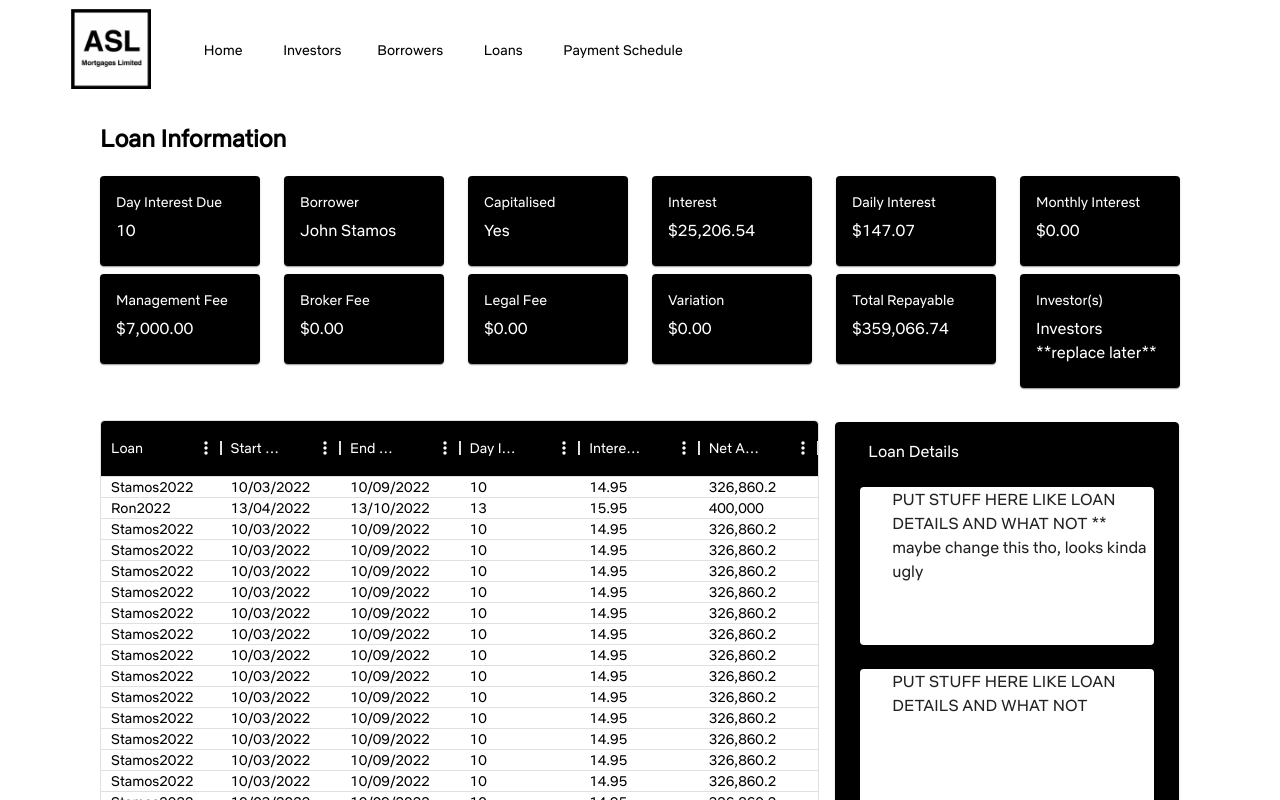
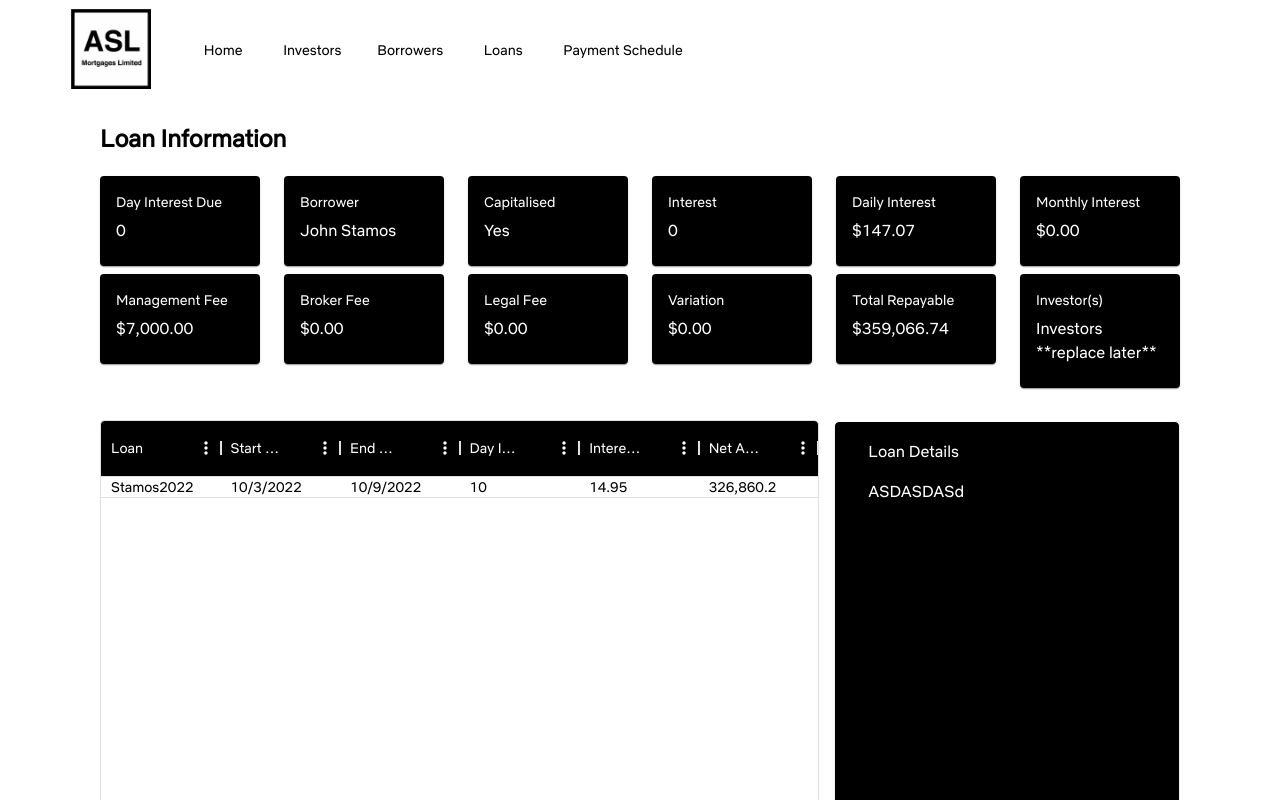
Before and after one commit to frontierSpaceAlien/ASLMortgages_POC, a React (Create React App) app in the folder client/: page /Loan in a window 1280 px wide. Shown: the top 800 px of the page. Built offline with nearby package versions, Linux system fonts and the light colour scheme.

Commit message:
compound interest is auto calculated

```diff
--- a/client/package.json
+++ b/client/package.json
@@ -21,6 +21,7 @@
     "@testing-library/user-event": "^13.5.0",
     "axios": "^1.3.4",
     "cors": "^2.8.5",
+    "date-fns": "^2.29.3",
     "prop-types": "^15.8.1",
     "react": "^18.2.0",
     "react-dom": "^18.2.0",
--- a/client/src/App.js
+++ b/client/src/App.js
@@ -13,8 +13,17 @@ import Loan from "./pages/Loan";
 import logo from "./assets/logo/image01.png"
 import Investors from "./pages/Investor";
 import NetflixSansReg from "./fonts/NetflixSans-Regular.ttf";
+import { green, indigo  } from '@mui/material/colors';
 
 const theme = createTheme({
+  palette:{
+    primary:{
+      main: indigo['A700'],
+    },
+    secondary: {
+      main: green[500],
+    },
+  },
     typography: {
         fontFamily: 'NetflixSans',
     },
@@ -39,6 +48,7 @@ const App = () =>  {
   return (
         <Router>
           <div>
+            <ThemeProvider theme={theme}>
               <ul className="header">
               <li>
                   <NavLink exact to = "/">
@@ -47,13 +57,11 @@ const App = () =>  {
                     </a>
                   </NavLink>
                   </li>
-                  <ThemeProvider theme={theme}>
                       <li><NavLink to="/"><Button sx={{ color: 'black', textTransform: 'capitalize' }}>Home</Button></NavLink></li>
                       <li><NavLink to="/Investors"><Button sx={{ color: 'black', textTransform: 'capitalize' }}>Investors</Button></NavLink></li>
                       <li><NavLink to="/Borrowers"><Button sx={{ color: 'black', textTransform: 'capitalize' }}>Borrowers</Button></NavLink></li>
                       <li><NavLink to="/Loan "><Button sx={{ color: 'black', textTransform: 'capitalize' }}>Loans</Button></NavLink></li>
                       <li><NavLink to="/Schedule"><Button sx={{ color: 'black', textTransform: 'capitalize' }}>Payment Schedule</Button></NavLink></li>
-                 </ThemeProvider>
               </ul>
               <div className="content">
                 <Routes>
@@ -63,6 +71,7 @@ const App = () =>  {
                   <Route exact path="/Investors" element={<Investors />} />
                 </Routes>
               </div>
+            </ThemeProvider>
           </div>
         </Router>
     );
--- a/client/src/pages/Loan.js
+++ b/client/src/pages/Loan.js
@@ -11,8 +11,18 @@ import Paper from '@mui/material/Paper';
 import Card from '@mui/material/Card';
 import CardActions from '@mui/material/CardActions';
 import CardContent from '@mui/material/CardContent';
+import { green, indigo  } from '@mui/material/colors';
+import { differenceInMonths, format, parseISO  } from "date-fns";
 
 const theme = createTheme({
+  palette:{
+    primary:{
+      main: indigo['A700'],
+    },
+    secondary: {
+      main: green[500],
+    },
+  },
   typography: {
       fontFamily: 'NetflixSans',
   },
@@ -61,29 +71,45 @@ const StyledDataGrid = styled(DataGrid)((theme) => ({
   color: theme.palette.text.secondary,
 }));
 
+var calculateCompoundMonthlyInterest = function(p, r, t) {
+  var convertTimeMonths = t/12;
+  var intConvertToDecimal = r/100;
+  var intRate = 1 + intConvertToDecimal/12;
+  var expo = 12*convertTimeMonths;
+  var intExpo = Math.pow(intRate, expo);
+  var result = parseFloat(p * intExpo);
+  var interest = result - p;
+
+  return interest;
+}
+
   const rows = [
-    { id: 1, startdate: '10/03/2022', enddate: '10/09/2022' ,dayintdue: 10, loan: 'Stamos2022', intrate: 14.95,netadv: 326860.20 },
-    { id: 2, startdate: '13/04/2022', enddate: '13/10/2022' ,dayintdue: 13, loan: 'Ron2022', intrate: 15.95,netadv: 400000.00 },
-    { id: 3, startdate: '10/03/2022', enddate: '10/09/2022' ,dayintdue: 10, loan: 'Stamos2022', intrate: 14.95,netadv: 326860.20 },
-    { id: 4, startdate: '10/03/2022', enddate: '10/09/2022' ,dayintdue: 10, loan: 'Stamos2022', intrate: 14.95,netadv: 326860.20 },
-    { id: 5, startdate: '10/03/2022', enddate: '10/09/2022' ,dayintdue: 10, loan: 'Stamos2022', intrate: 14.95,netadv: 326860.20 },
-    { id: 6, startdate: '10/03/2022', enddate: '10/09/2022' ,dayintdue: 10, loan: 'Stamos2022', intrate: 14.95,netadv: 326860.20 },
-    { id: 7, startdate: '10/03/2022', enddate: '10/09/2022' ,dayintdue: 10, loan: 'Stamos2022', intrate: 14.95,netadv: 326860.20 },
-    { id: 8, startdate: '10/03/2022', enddate: '10/09/2022' ,dayintdue: 10, loan: 'Stamos2022', intrate: 14.95,netadv: 326860.20 },
-    { id: 9, startdate: '10/03/2022', enddate: '10/09/2022' ,dayintdue: 10, loan: 'Stamos2022', intrate: 14.95,netadv: 326860.20 },
-    { id: 10, startdate: '10/03/2022', enddate: '10/09/2022' ,dayintdue: 10, loan: 'Stamos2022', intrate: 14.95,netadv: 326860.20 },
-    { id: 11, startdate: '10/03/2022', enddate: '10/09/2022' ,dayintdue: 10, loan: 'Stamos2022', intrate: 14.95,netadv: 326860.20 },
-    { id: 12, startdate: '10/03/2022', enddate: '10/09/2022' ,dayintdue: 10, loan: 'Stamos2022', intrate: 14.95,netadv: 326860.20 },
-    { id: 13, startdate: '10/03/2022', enddate: '10/09/2022' ,dayintdue: 10, loan: 'Stamos2022', intrate: 14.95,netadv: 326860.20 },
-    { id: 14, startdate: '10/03/2022', enddate: '10/09/2022' ,dayintdue: 10, loan: 'Stamos2022', intrate: 14.95,netadv: 326860.20 },
-    { id: 15, startdate: '10/03/2022', enddate: '10/09/2022' ,dayintdue: 10, loan: 'Stamos2022', intrate: 14.95,netadv: 326860.20 },
-    { id: 16, startdate: '10/03/2022', enddate: '10/09/2022' ,dayintdue: 10, loan: 'Stamos2022', intrate: 14.95,netadv: 326860.20 },
-    { id: 17, startdate: '10/03/2022', enddate: '10/09/2022' ,dayintdue: 10, loan: 'Stamos2022', intrate: 14.95,netadv: 326860.20 },
-    { id: 18, startdate: '10/03/2022', enddate: '10/09/2022' ,dayintdue: 10, loan: 'Stamos2022', intrate: 14.95,netadv: 326860.20 },
-    { id: 19, startdate: '10/03/2022', enddate: '10/09/2022' ,dayintdue: 10, loan: 'Stamos2022', intrate: 14.95,netadv: 326860.20 },
-    { id: 20, startdate: '10/03/2022', enddate: '10/09/2022' ,dayintdue: 10, loan: 'Stamos2022', intrate: 14.95,netadv: 326860.20 },
+    {
+      id: 1,
+      borrower: "John Stamos",
+      capitalised: 'Yes',
+      netadv: 326860.20,
+      intrate: 14.95,
+      interest: 0,
+      dailyInt: 147.07,
+      monthInt: 0.00,
+      manageFee: 7000,
+      brokerFee: 0.00,
+      legalFee: 0.00,
+      variation: 0.00,
+      totalRepay: 359066.74,
+      // for some reason, the months are -1.
+      // so if you want to set it to the 3rd month, you have to
+      // set it to 2 instead of 3.
+      startdate: format(new Date(2022, 2, 10), 'dd/M/yyyy'),
+      enddate: format(new Date(2022, 8, 10), 'dd/M/yyyy'),
+      dayintdue: 10,
+      loan: 'Stamos2022',
+    },
 
 ];
+
+
 
 const customRowOverlay = () =>{
  return(
@@ -113,24 +139,37 @@ const columns = [
 ];
 
 
-function LoanView({children, component, ...otherProps}){
-  return(
+export default function DataTable() {
+  const [selectedRows, setSelectedRows] = React.useState([]);
+  const [bgcolor , setBgcolor] = React.useState("black");
+
+
+
+    return (
+      <div style={{height: '100%',paddingLeft: 100, paddingRight:100}}>
+        <div>
+          <ThemeProvider theme  = {theme}>
+            <Typography>
+              <h2>
+                Loan Information
+              </h2>
+              {/* <Button>asd</Button> */}
               <Box sx={{ width: '100%' }}>
                 <Grid container rowSpacing={1} columnSpacing={{ xs: 1, sm: 2, md: 3 }}>
                   <Grid item xs={2}>
-          <Card sx={{backgroundColor: "black"}}>
+                    <Card sx={{backgroundColor: bgcolor}}>
                       <CardContent>
                         <Typography sx={{ fontSize: 14 }} color="white" gutterBottom>
                           Day Interest Due
                         </Typography>
                         <Typography variant="h9" component="div" color="white">
-                10
+                          {selectedRows[0] === undefined ? 0 : selectedRows[0].dayintdue}
                         </Typography>
                       </CardContent>
                     </Card>
                   </Grid>
                   <Grid item xs={2}>
-          <Card sx={{backgroundColor: "black"}}>
+                    <Card sx={{backgroundColor: bgcolor}}>
                       <CardContent>
                         <Typography sx={{ fontSize: 14 }} color="white" gutterBottom>
                           Borrower
@@ -142,7 +181,7 @@ function LoanView({children, component, ...otherProps}){
                     </Card>
                   </Grid>
                   <Grid item xs={2}>
-          <Card sx={{backgroundColor: "black"}}>
+                    <Card sx={{backgroundColor: bgcolor}}>
                       <CardContent>
                         <Typography sx={{ fontSize: 14 }} color="white" gutterBottom>
                           Capitalised
@@ -154,19 +193,19 @@ function LoanView({children, component, ...otherProps}){
                     </Card>
                   </Grid>
                   <Grid item xs={2}>
-          <Card sx={{backgroundColor: "black"}}>
+                    <Card sx={{backgroundColor: bgcolor}}>
                       <CardContent>
                         <Typography sx={{ fontSize: 14 }} color="white" gutterBottom>
                           Interest
                         </Typography>
                         <Typography variant="h9" component="div" color="white">
-                $25,206.54
+                          {selectedRows[0] === undefined ? 0 : selectedRows[0].interest}
                         </Typography>
                       </CardContent>
                     </Card>
                   </Grid>
                   <Grid item xs={2}>
-          <Card sx={{backgroundColor: "black"}}>
+                    <Card sx={{backgroundColor: bgcolor}}>
                       <CardContent>
                         <Typography sx={{ fontSize: 14 }} color="white" gutterBottom>
                           Daily Interest
@@ -178,7 +217,7 @@ function LoanView({children, component, ...otherProps}){
                     </Card>
                   </Grid>
                   <Grid item xs={2}>
-          <Card sx={{backgroundColor: "black"}}>
+                    <Card sx={{backgroundColor: bgcolor}}>
                       <CardContent>
                         <Typography sx={{ fontSize: 14 }} color="white" gutterBottom>
                           Monthly Interest
@@ -190,7 +229,7 @@ function LoanView({children, component, ...otherProps}){
                     </Card>
                   </Grid>
                   <Grid item xs={2}>
-          <Card sx={{backgroundColor: "black"}}>
+                    <Card sx={{backgroundColor: bgcolor}}>
                       <CardContent>
                         <Typography sx={{ fontSize: 14 }} color="white" gutterBottom>
                           Management Fee
@@ -202,7 +241,7 @@ function LoanView({children, component, ...otherProps}){
                     </Card>
                   </Grid>
                   <Grid item xs={2}>
-          <Card sx={{backgroundColor: "black"}}>
+                    <Card sx={{backgroundColor: bgcolor}}>
                       <CardContent>
                         <Typography sx={{ fontSize: 14 }} color="white" gutterBottom>
                           Broker Fee
@@ -214,7 +253,7 @@ function LoanView({children, component, ...otherProps}){
                     </Card>
                   </Grid>
                   <Grid item xs={2}>
-          <Card sx={{backgroundColor: "black"}}>
+                    <Card sx={{backgroundColor: bgcolor}}>
                       <CardContent>
                         <Typography sx={{ fontSize: 14 }} color="white" gutterBottom>
                           Legal Fee
@@ -226,7 +265,7 @@ function LoanView({children, component, ...otherProps}){
                     </Card>
                   </Grid>
                   <Grid item xs={2}>
-          <Card sx={{backgroundColor: "black"}}>
+                    <Card sx={{backgroundColor: bgcolor}}>
                       <CardContent>
                         <Typography sx={{ fontSize: 14 }} color="white" gutterBottom>
                           Variation
@@ -238,7 +277,7 @@ function LoanView({children, component, ...otherProps}){
                     </Card>
                   </Grid>
                   <Grid item xs={2}>
-          <Card sx={{backgroundColor: "black"}}>
+                    <Card sx={{backgroundColor: bgcolor}}>
                       <CardContent>
                         <Typography sx={{ fontSize: 14 }} color="white" gutterBottom>
                           Total Repayable
@@ -250,7 +289,7 @@ function LoanView({children, component, ...otherProps}){
                     </Card>
                   </Grid>
                   <Grid item xs={2}>
-          <Card sx={{backgroundColor: "black"}}>
+                    <Card sx={{backgroundColor: bgcolor}}>
                       <CardContent>
                         <Typography sx={{ fontSize: 14 }} color="white" gutterBottom>
                           Investor(s)
@@ -263,24 +302,6 @@ function LoanView({children, component, ...otherProps}){
                   </Grid>
                 </Grid>
               </Box>
-  );
-}
-
-
-export default function DataTable() {
-  const [selectedRows, setSelectedRows] = React.useState([]);
-
-    return (
-      <div style={{height: '100%',paddingLeft: 100, paddingRight:100}}>
-        <div>
-          <ThemeProvider theme  = {theme}>
-            <Typography>
-              <h2>
-                Loan Information
-              </h2>
-              {/* <Button>asd</Button> */}
-              <LoanView>
-              </LoanView>
             </Typography>
           </ThemeProvider>
         </div>
@@ -298,7 +319,7 @@ export default function DataTable() {
             }}>
               <Grid item xs={12}>
                 <StyledDataGrid
-                  sx ={{color: "black", marginTop: 4
+                  sx ={{color: "black", marginTop: 4, height: 531.5
                 }}
                 rows={rows}
                 columns={columns}
@@ -309,7 +330,6 @@ export default function DataTable() {
                   pagination: { paginationModel: { pageSize: 20 } },
                 }}
                 pageSizeOptions={[]}
-                autoHeight
                 getRowHeight={() => 'auto'}
 
                 // this gets the all the information of a selected row.
@@ -320,8 +340,13 @@ export default function DataTable() {
                   selectedIDS.has(row.id),
                   );
 
-                  setSelectedRows(selectedRows);
-                    console.log(selectedRows)
+                  if (selectedRows[0] === undefined){
+                    setSelectedRows(selectedRows)
+                  }else{
+                    var result = calculateCompoundMonthlyInterest(selectedRows[0].netadv, selectedRows[0].intrate, 6)
+                    selectedRows[0].interest = result.toLocaleString(undefined, {maximumFractionDigits: 2})
+                    setSelectedRows(selectedRows)
+                  }
                 }}
 
                   {...rows}
@@ -332,7 +357,7 @@ export default function DataTable() {
               <Paper sx={{
                 marginTop: 4.3,
                 width: 'auto',
-                height: '93.3%',
+                height: '93.5%',
                 marginLeft: 2,
                 border: 1,
                 borderColor: 'black',
@@ -341,17 +366,8 @@ export default function DataTable() {
                 }}>
                   <Typography sx={{marginLeft: 4, color: 'white'}}>
                     <p>Loan Details</p>
+                    ASDASDASd
                   </Typography>
-                  <Card sx={{marginLeft: 3, marginRight: 3, height: '30%', marginTop: 3}}>
-                    <Typography sx={{marginLeft: 4}}>
-                      PUT STUFF HERE LIKE LOAN DETAILS AND WHAT NOT ** maybe change this tho, looks kinda ugly
-                    </Typography>
-                  </Card>
-                  <Card sx={{marginLeft: 3, marginRight: 3, height: '30%', marginTop: 3}}>
-                    <Typography sx={{marginLeft: 4}}>
-                      PUT STUFF HERE LIKE LOAN DETAILS AND WHAT NOT
-                    </Typography>
-                  </Card>
               </Paper>
             </Grid>
           </Grid>
```
Also changed, not shown: client/src/pages/Borrower.js (+10 -0 lines), 1 other file (tests, documents, lock files or other folders). Lines whose indentation alone changed are shown as unchanged.
